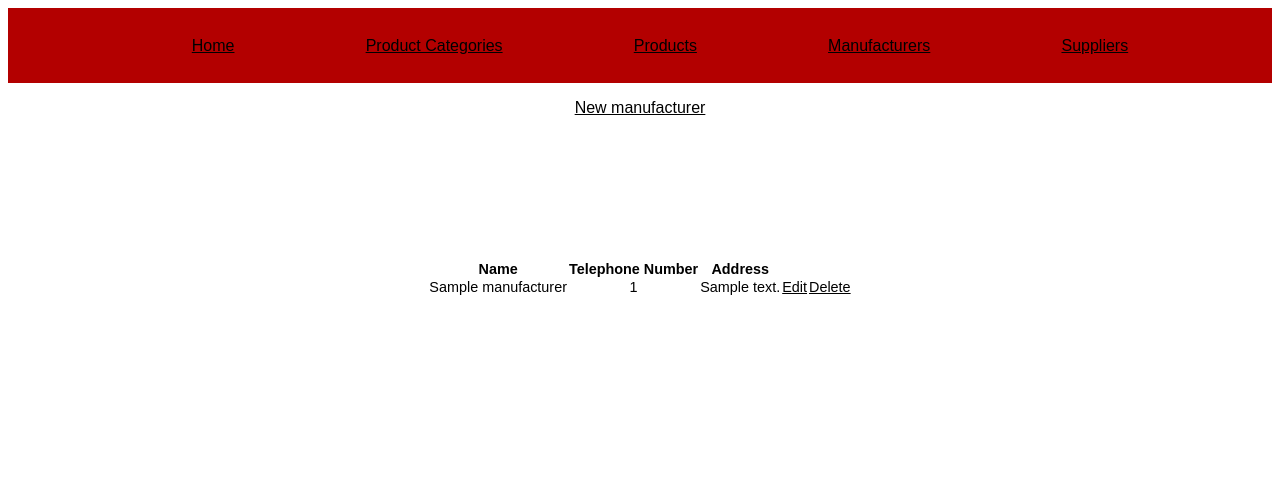
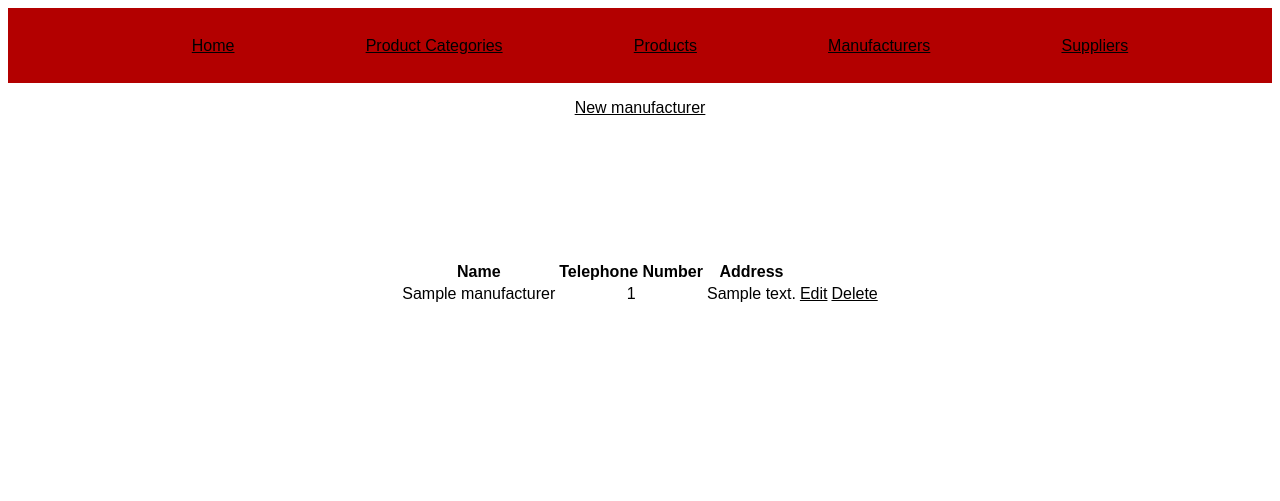
Before and after one commit to TamerAmer/Shop_inventory_python_flask_webapp, a Flask app: page /manufacturers in a window 1280 px wide. Shown: the top 501 px of the page. Run offline with Flask 2, Linux system fonts and the light colour scheme; a database or web service that is not in the repository returns one stand-in record (values such as "Sample title"); some libraries are stand-ins or nearby versions.

Commit message:
slight tweek

```diff
--- a/static/style.css
+++ b/static/style.css
@@ -28,14 +28,10 @@ header>nav>ul>li>a:visited{
 }
 
 table{
-    border-collapse: collapse;
-    margin: 25px 0;
-    font-size: 0.9em;
-    min-width: 400px;
-}
-table>thead>tr{
-    background-color: rgb(129, 129, 129);
-    text-align: left;
+    margin: 0;
+    align-items: center;
+    width: 50%;
+
 }
 a:visited{
     text-decoration-style:none;
```
